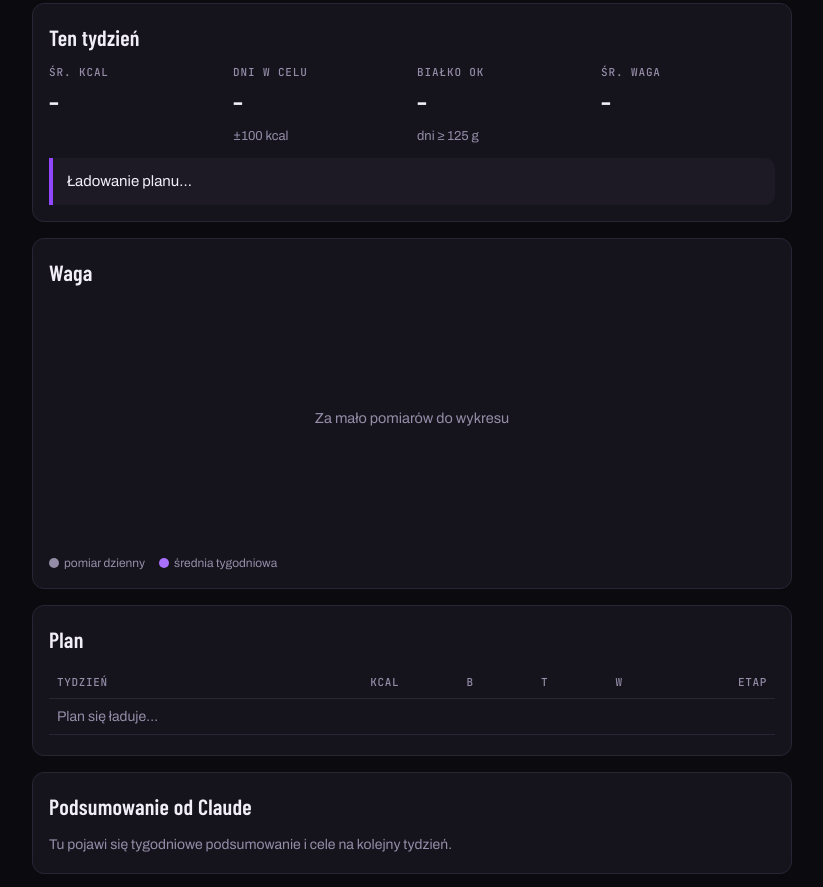
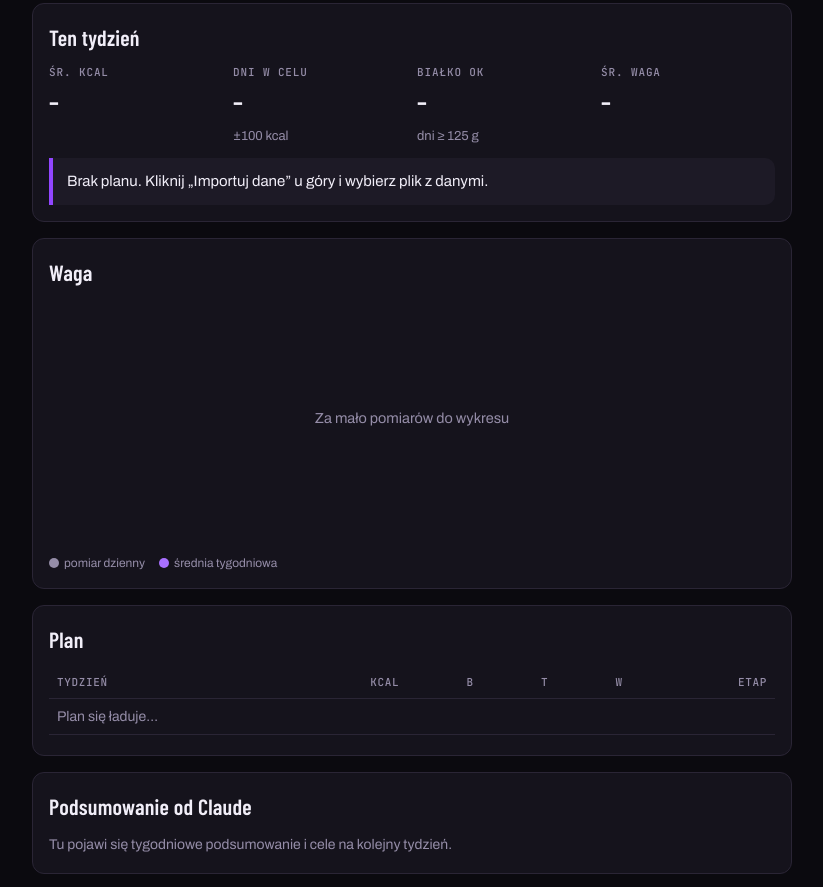
Before and after one commit to firstmurloc/chadlightment, a plain HTML site: page index.html in a window 1280 px wide. Shown: the part 763-1650 px from the top of the page, without its empty margins (228-1051 px from the left). Drawn offline with nearby package versions, Linux system fonts and the light colour scheme.

Commit message:
Podpowiedź importu, gdy brak planu
Co-Authored-By: Claude Opus 5.5 <noreply@anthropic.com>
Claude-Session: https://claude.ai/code/session_01AMA3VwsEuwdwE9SxLp8BAU

```diff
--- a/index.html
+++ b/index.html
@@ -298,7 +298,7 @@ function renderWeek(){
   // advice
   const adv=$("advice"); adv.className="advice"; let msg;
   const ph=tg?tg.phase:null;
-  if(!plan){msg="Ładowanie planu…"}
+  if(!plan){msg="Brak planu. Kliknij „Importuj dane” u góry i wybierz plik z danymi."}
   else if(!ph){msg="Dzisiejsza data jest poza planem. Poproś Claude o rozpisanie kolejnych tygodni."}
   else if(ph.first){msg="Pierwszy tydzień po redukcji: waga prawie na pewno skoczy o 0,5–1,5 kg (woda i glikogen). Nie reaguj na to, trzymaj kcal z planu."}
   else if(pw&&p2w){
```
